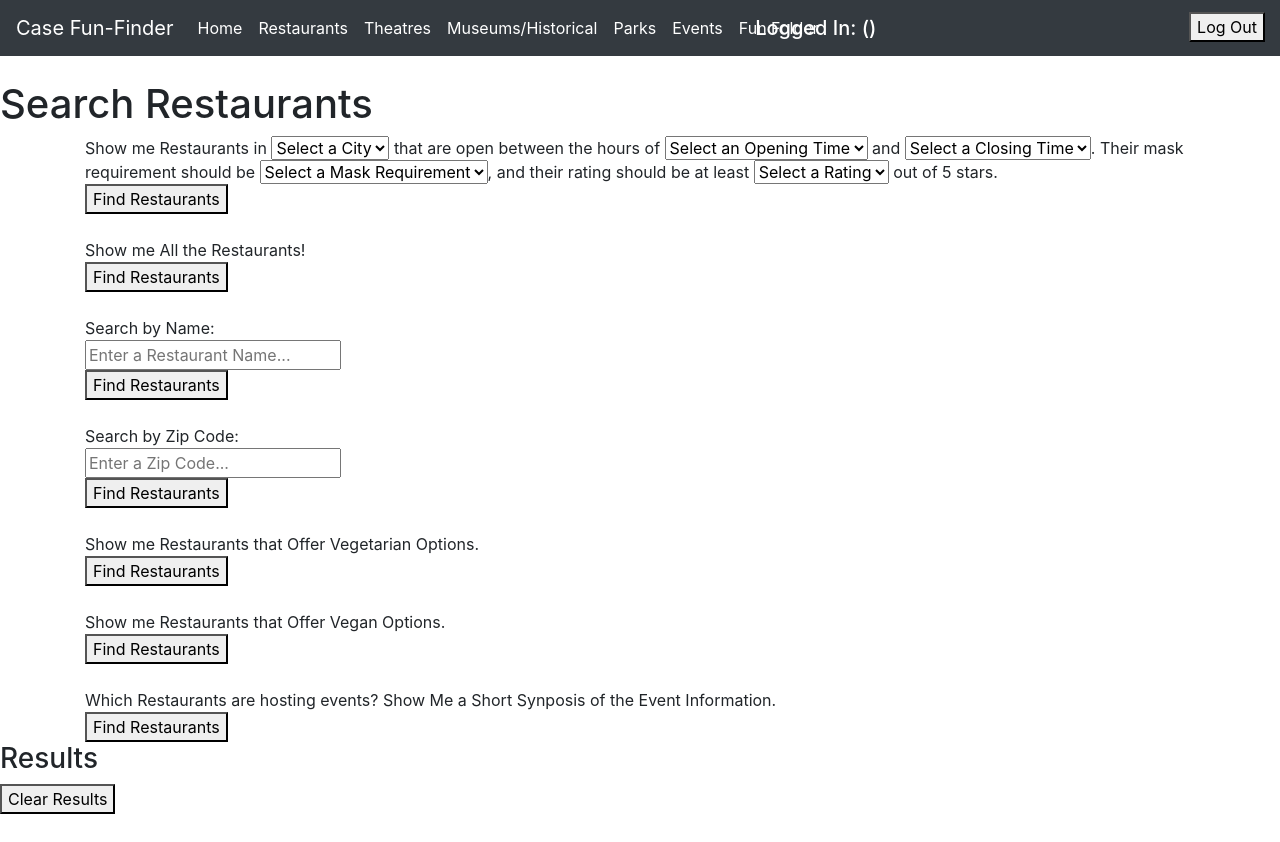
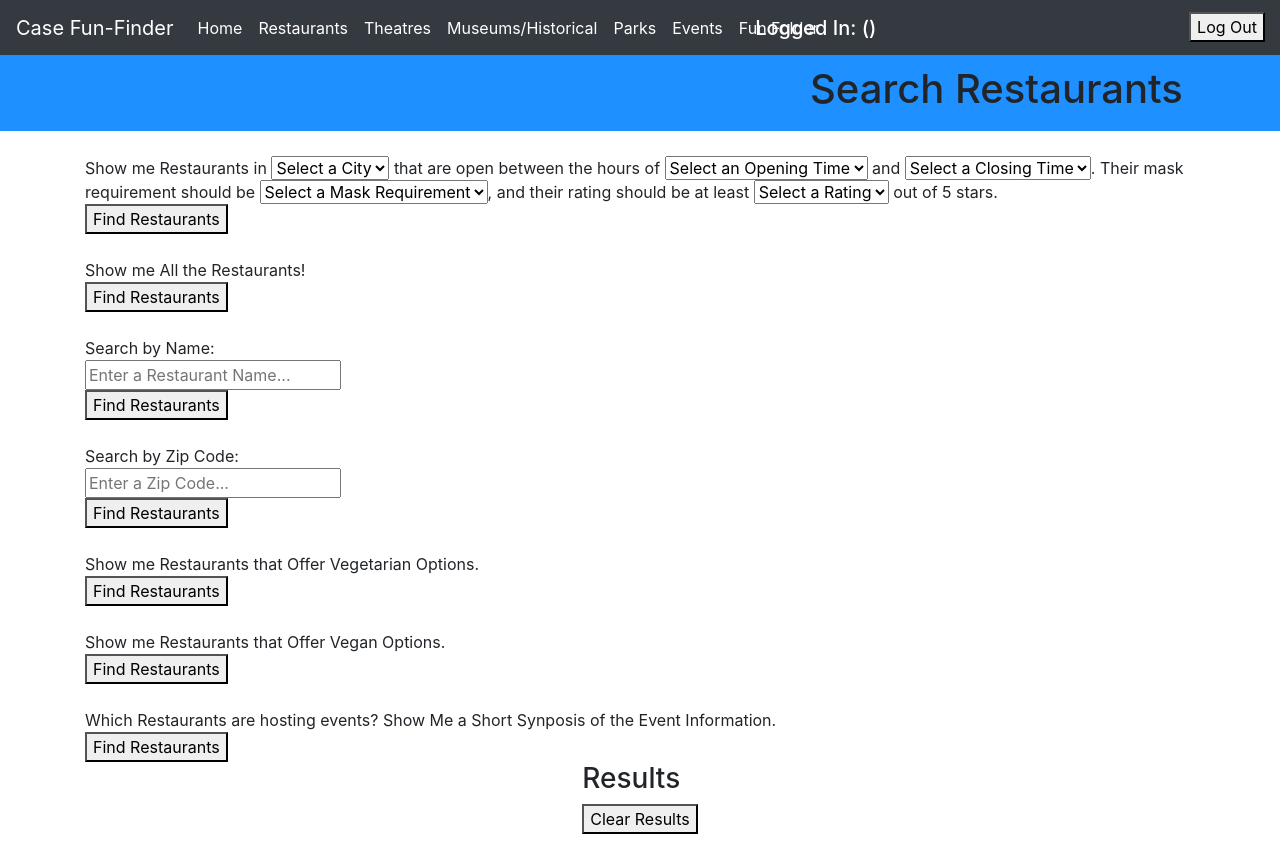
Before and after one commit to rjtennismaster/Case-FunFinder, a React (Create React App) app in the folder funfinder/client/: page /search in a window 1280 px wide. Built offline with nearby package versions, Linux system fonts and the light colour scheme.

Commit message:
style commit

```diff
--- /dev/null
+++ b/funfinder/client/src/RestaurantSearch.css
@@ -0,0 +1,22 @@
+.searchHeader{
+    padding: 10px;
+    position:relative;
+    left: 800px;
+}
+
+.pageContainer {
+    width: 100%;
+    height: 100%;
+    display: flex;
+    flex-direction: column;
+    align-items: center;
+}
+
+.searchTitleContainer {
+    display: flex;
+    align-items: center;
+    position: relative;
+    background-color: #1E90FF;
+    top: -25px;
+    width: 100%;
+}
--- a/funfinder/client/src/RestaurantSearch.js
+++ b/funfinder/client/src/RestaurantSearch.js
@@ -2,6 +2,7 @@ import React, { useState } from "react"
 import NavBar from "./components/Navbar"
 import Axios from "axios"
 import { Form } from "react-bootstrap"
+import "./RestaurantSearch.css"
 
 
 
@@ -149,8 +150,10 @@ function RestaurantSearch( {username, setUsername, password,
           setLastName = {setLastName}
           setShowWelcomeModal = {setShowWelcomeModal}
         />
-
-        <h1>Search Restaurants</h1>
+        <div className = "pageContainer">
+        <div className = "searchTitleContainer">
+          <h1 className = "searchHeader">Search Restaurants</h1>
+        </div>
         <Form className = "container" onSubmit = {(event) => getRestaurantsGeneral(event)}>
           <span>Show me Restaurants in </span>
           <select value = {rCity}
@@ -378,6 +381,7 @@ function RestaurantSearch( {username, setUsername, password,
             )
           })}
         </div>
+        </div>
       </div>
       )
 }
--- a/funfinder/client/src/components/HomeBody.js
+++ b/funfinder/client/src/components/HomeBody.js
@@ -5,8 +5,8 @@ function HomeBody() {
     return (
       <div role="main" className ="container">
         <div className="jumbotron">
-          <h1>Let's have some fun CWRU</h1>
-          <p className ="lead">Search for fun things to do in the Cleveland area!</p>
+          <h1>Let's have some Fun CWRU</h1>
+          <p className ="lead">Search for fun things to do around the Cleveland area!</p>
           <Link className = "btn btn-lg btn-primary" to = "/search">
             Make your fun folder &raquo;
           </Link>
```
